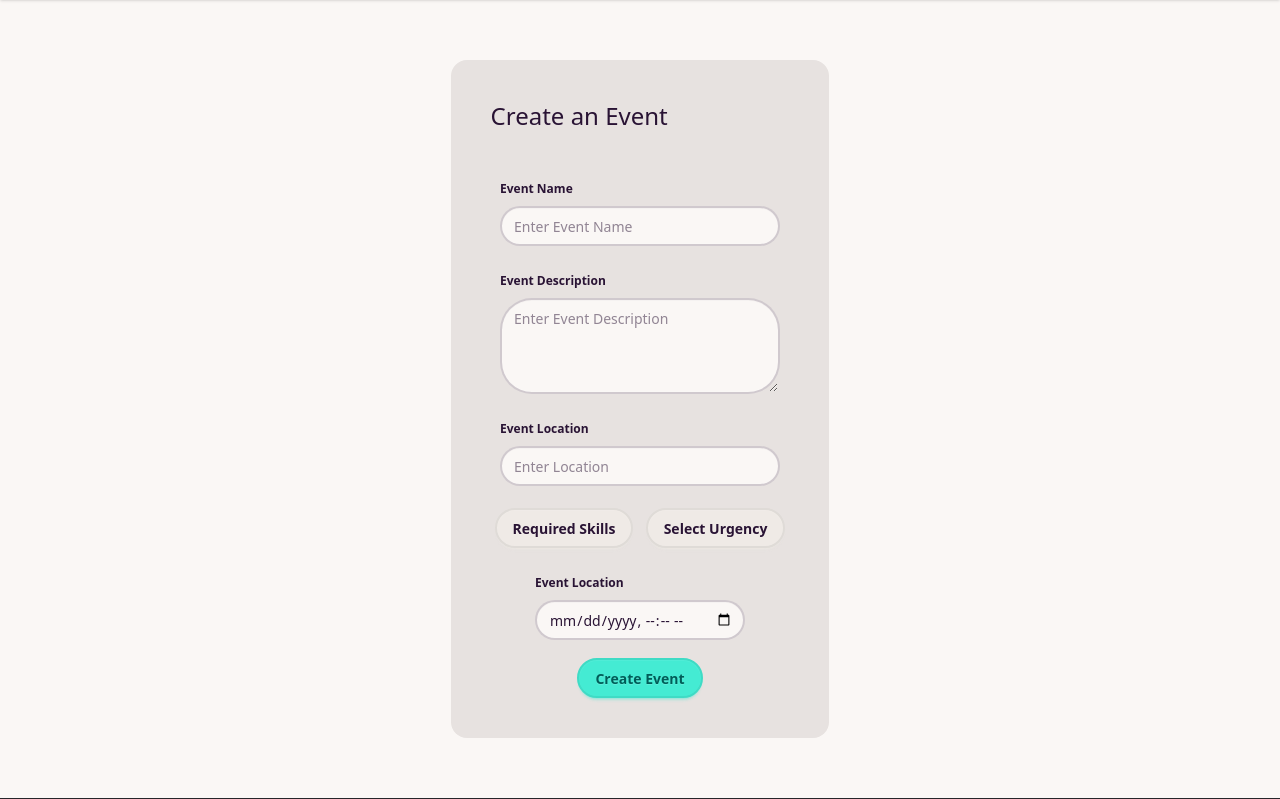
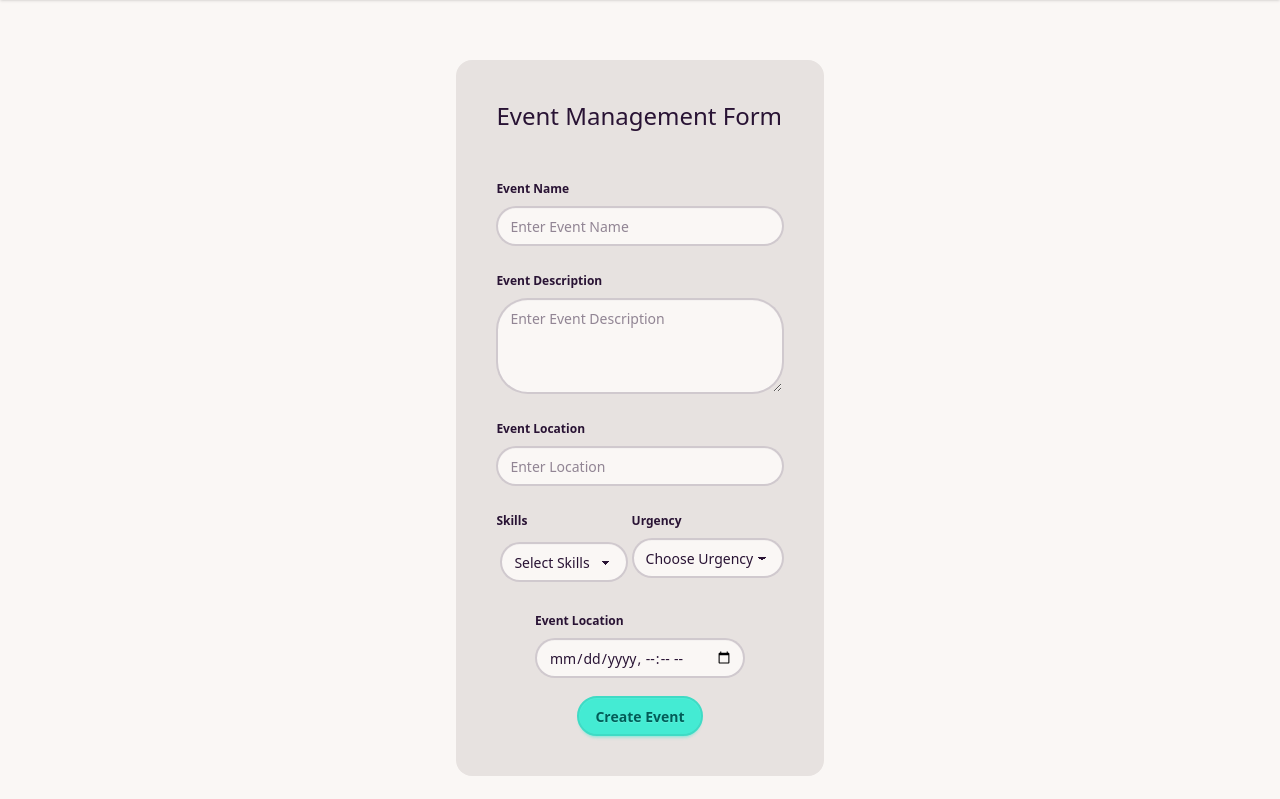
Before and after one commit to alesss-b/kindred-causes, a Django app: page /event_management/ in a window 1280 px wide. Shown: the part 72-871 px from the top of the page. Run offline with Django 5.2, Linux system fonts and the light colour scheme; style sheets or scripts are compiled from the project's sources.

Commit message:
Updated dropdowns

```diff
--- a/kindred_causes/main/templates/event_management.html
+++ b/kindred_causes/main/templates/event_management.html
@@ -1,66 +1,74 @@
 {% extends 'form.html' %}
 
 {% block title %}Event Management{% endblock title %}
-{% block form_title %}Create an Event{% endblock form_title %}
+{% block form_title %}Event Management Form{% endblock form_title %}
 
 
 {% block form_content %}
 
-  <fieldset class="fieldset">
+<fieldset class="fieldset w-full">
     <legend class="fieldset-legend ">Event Name</legend>
-    <input type="text" class="input w-70" placeholder="Enter Event Name" />
+    <input type="text" class="input" placeholder="Enter Event Name" />
 </fieldset>
 
-  <fieldset class="fieldset">
+<fieldset class="fieldset w-full">
     <legend class="fieldset-legend">Event Description</legend>
-    <textarea class="textarea h-24 w-70 text-wrap" placeholder="Enter Event Description"></textarea>
+    <textarea class="textarea h-24 text-wrap" placeholder="Enter Event Description"></textarea>
 </fieldset>
 
-  <fieldset class="fieldset">
+<fieldset class="fieldset w-full">
     <legend class="fieldset-legend">Event Location</legend>
-    <input type="text" class="input w-70" placeholder="Enter Location" />
+    <input type="text" class="input" placeholder="Enter Location" />
 </fieldset>
 
-<div>
-  <div class="dropdown dropdown-right">
+<div class="flex flex-row gap-2">
 
-    <div tabindex="0" role="button" class="btn m-1">Required Skills</div>
-    <ul tabindex="0" class="dropdown-content menu bg-base-100 rounded-box z-1 w-52 p-2 shadow-sm">
-      <fieldset class="fieldset p-4 bg-base-100 border border-base-300 rounded-box w-64">
-        <legend class="fieldset-legend">Select Skills</legend>
+    <fieldset class="fieldset">
+        <legend class="fieldset-legend">Skills</legend>
+        <details class="dropdown">
+            <summary class="select m-1">Select Skills</summary>
+            <ul class="menu dropdown-content bg-base-100 rounded-box z-1 w-52 p-2 shadow-sm">
+                <li>
                     <label class="fieldset-label">
                         <input type="checkbox" checked="checked" class="checkbox" />
-          Skill 1
+                        Juggling
                     </label>
+                </li>
+                <li>
                     <label class="fieldset-label">
                         <input type="checkbox" checked="checked" class="checkbox" />
-          Skill 2
+                        Culinary
                     </label>
+                </li>
+                <li>
                     <label class="fieldset-label">
                         <input type="checkbox" checked="checked" class="checkbox" />
-          Skill 3
+                        Empathy
                     </label>
+                </li>
+            </ul>
+        </details>
     </fieldset>
-    </ul>
 
-  </div>
 
-  <div class="dropdown dropdown-right">
-    <div tabindex="0" role="button" class="btn m-1">Select Urgency</div>
-    <ul tabindex="0" class="dropdown-content menu bg-base-100 rounded-box z-1 w-52 p-2 shadow-sm">
-      <li><a>High</a></li>
-      <li><a>Medium</a></li>
-      <li><a>Low</a></li>
-    </ul>
-  </div>
+
+    <fieldset class="fieldset">
+        <legend class="fieldset-legend">Urgency</legend>
+        <select class="select">
+            <option disabled selected>Choose Urgency</option>
+            <option>High</option>
+            <option>Medium</option>
+            <option>Low</option>
+        </select>
+    </fieldset>
 </div>
 
 
 <fieldset class="fieldset">
     <legend class="fieldset-legend">Event Location</legend>
-  <input type="datetime-local" class="input"/>
+    <input type="datetime-local" class="input" />
 </fieldset>
 
-  <a role="button" class="btn btn-primary" type="submit" > Create Event</a>
+<a role="button" class="btn btn-primary" type="submit"> Create Event</a>
 
 {% endblock form_content%}
```
Lines whose indentation alone changed are shown as unchanged.
